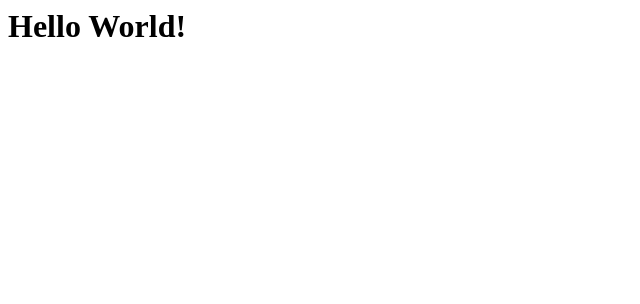
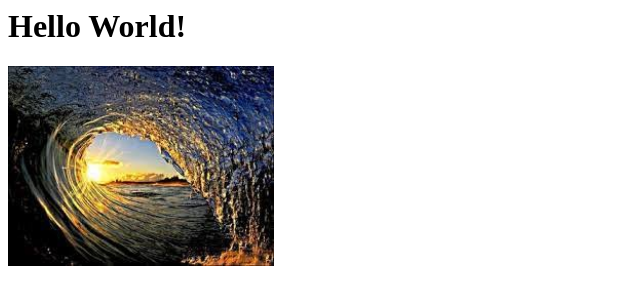
Before and after one commit to romiban/romiban.github.io, a plain HTML site: page index.html in a window 1280 px wide. Shown: the whole page, without its empty margins (0-640 px from the left). Drawn offline with Linux system fonts and the light colour scheme.

Commit message:
added image to index.html

```diff
--- a/index.html
+++ b/index.html
@@ -1,3 +1,6 @@
 <html>
 <h1>Hello World!</h1>
+<div>
+	<img src="img.jpg" height="200">
+</div>
 </html>
```
Also changed, not shown: img.jpg (added).
